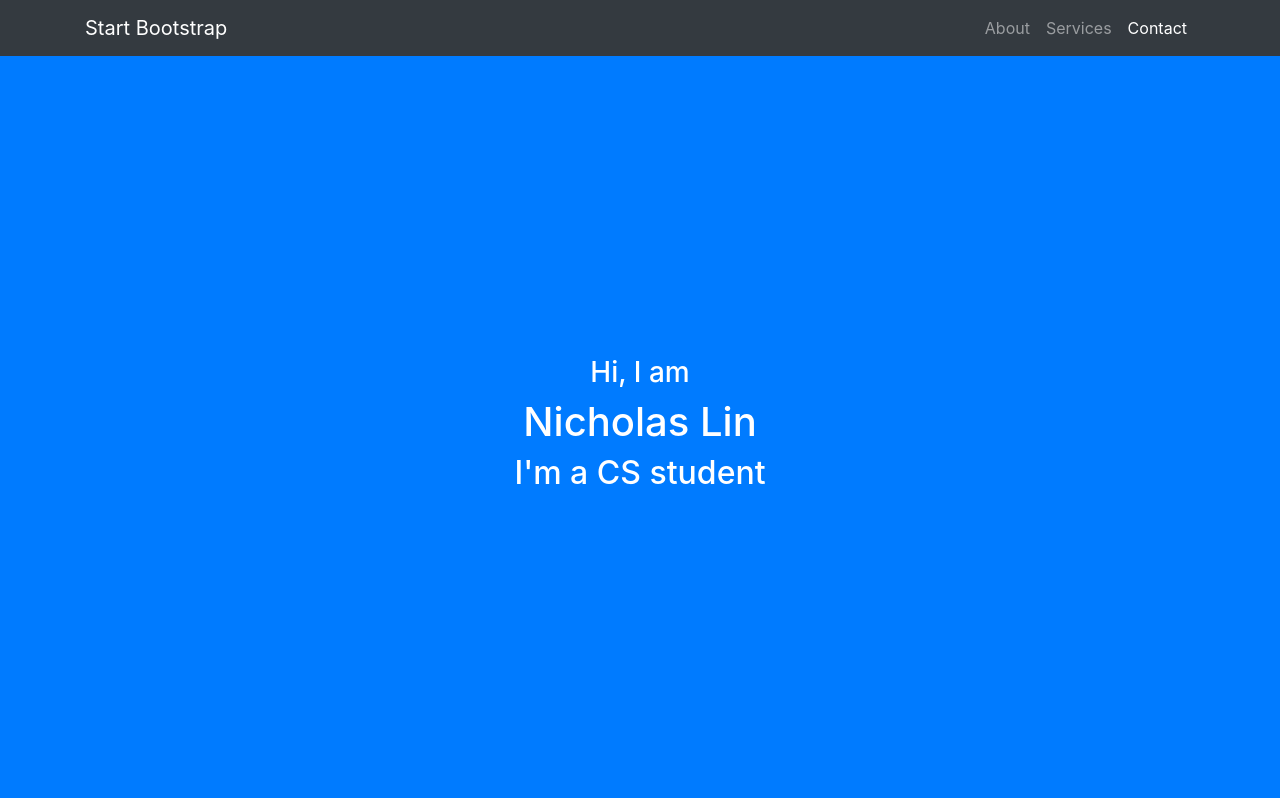
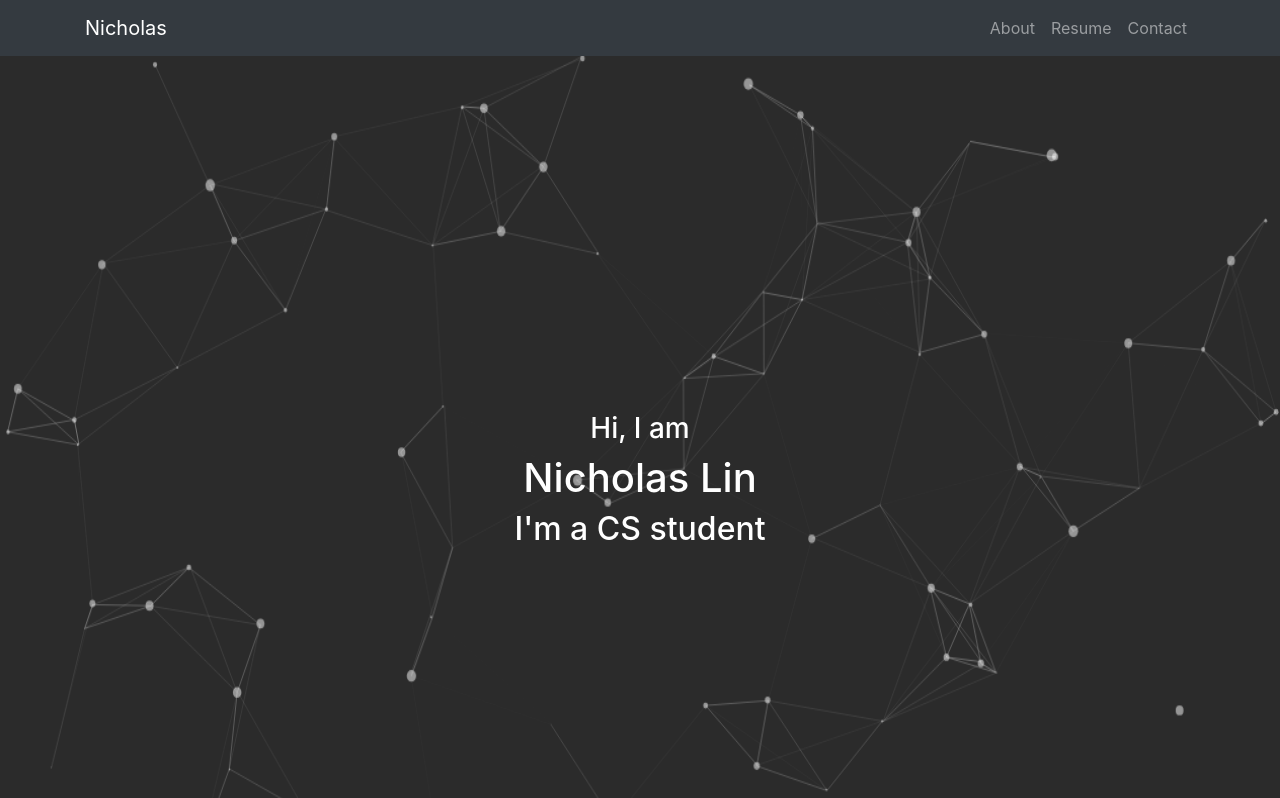
Before and after one commit to Nicholas-Lin/nicholas-lin.github.io, a website with bundled scripts: page custom/index.html in a window 1280 px wide. Shown: the top 798 px of the page. Built offline with nearby package versions, Linux system fonts and the light colour scheme.

Commit message:
Built landing page

```diff
--- a/custom/css/style.css
+++ b/custom/css/style.css
@@ -1,13 +1,75 @@
+@import url("https://fonts.googleapis.com/css2?family=Montserrat&display=swap");
+
 html,
 body,
 header{
     height: 100%;
 }
 
+body{
+    font-family: montserrat;
+}
+
+.navbar{
+    background: transparent !important;
+    top: 0;
+    left: 0;
+    right: 0;
+    z-index: 3;
+    position: absolute;
+}
+
+.scrolled{
+    position: fixed;
+    margin-top: -130px;
+    background: rgb(83, 83, 83) !important;
+    -webkit-box-shadow: 0 0 10px 0 rgba(0, 0, 0, 0.1);
+    box-shadow: 0 0 10px 0 rgba(0, 0, 0, 0.1);
+    padding: 0 15px;
+
+    margin-top: 0px;
+    -webkit-transition: .3s all ease-out;
+    -o-transition: .3s all ease-out;
+    transition: .3s all ease-out;
+}
+
+#particles-js{
+    position:absolute;
+    width: 100%;
+    height: 100%;
+    background-color: #2b2b2b;
+    background-image: url("");
+    background-repeat: no-repeat;
+    background-size: cover;
+    background-position: 50% 50%; }
+
 section{
     padding-top: 0px;
+    padding-bottom: 0px;
+    display: block;
 }
 
+#navi {
+    top: 180px;
+    position: -webkit-sticky;
+    position: sticky;
+    margin: 0;
+}
+.d-flex {
+    display: -webkit-box !important;
+    display: -ms-flexbox !important;
+    display: flex !important;
+}
+.page {
+    width: 100%;
+    margin-bottom: 7em;
+}
+.resume-wrap .text {
+    width: calc(100% - 50px);
+}
+.pl-3, .px-3 {
+    padding-left: 1rem !important;
+}
 .resume-wrap {
     width: 100%;
     margin-bottom: 30px;
--- a/custom/index.html
+++ b/custom/index.html
@@ -8,7 +8,7 @@
   <meta name="description" content="">
   <meta name="author" content="">
 
-  <title>Scrolling Nav - Start Bootstrap Template</title>
+  <title>Custom</title>
 
   <!-- Bootstrap core CSS -->
   <link href="vendor/bootstrap/css/bootstrap.min.css" rel="stylesheet">
@@ -24,9 +24,9 @@
 <body id="page-top">
 
   <!-- Navigation -->
-  <nav class="navbar navbar-expand-lg navbar-dark bg-dark fixed-top" id="mainNav">
+  <nav class="navbar navbar-expand-lg navbar-dark bg-dark sticky-top" id="main-nav">
     <div class="container">
-      <a class="navbar-brand js-scroll-trigger" href="#page-top">Start Bootstrap</a>
+      <a class="navbar-brand js-scroll-trigger" href="#page-top">Nicholas</a>
       <button class="navbar-toggler" type="button" data-toggle="collapse" data-target="#navbarResponsive" aria-controls="navbarResponsive" aria-expanded="false" aria-label="Toggle navigation">
         <span class="navbar-toggler-icon"></span>
       </button>
@@ -36,7 +36,7 @@
             <a class="nav-link js-scroll-trigger" href="#about">About</a>
           </li>
           <li class="nav-item">
-            <a class="nav-link js-scroll-trigger" href="#services">Services</a>
+            <a class="nav-link js-scroll-trigger" href="#resume">Resume</a>
           </li>
           <li class="nav-item">
             <a class="nav-link js-scroll-trigger" href="#contact">Contact</a>
@@ -45,6 +45,19 @@
       </div>
     </div>
   </nav>
+
+<script type="text/javascript">
+    window.addEventListener("scroll", function(){
+      var nav = document.getElementById("main-nav");
+      nav.classList.toggle("scrolled", window.scrollY > 700);
+    })
+  </script>
+
+
+
+  <div id="particles-js"></div>
+  <script src="https://cdn.jsdelivr.net/npm/particles.js@2.0.0/particles.min.js"></script>
+  <script src="js/app.js"></script>
 
   <header class="bg-primary text-white">
       <div class="container-fluid d-flex align-items-center justify-content-center h-100">
@@ -158,6 +171,8 @@
     </div>
   </section>
 
+
+
   <!-- Footer -->
   <footer class="py-5 bg-dark">
     <div class="container">
@@ -176,6 +191,9 @@
   <!-- Custom JavaScript for this theme -->
   <script src="js/scrolling-nav.js"></script>
 
+
+
+
 </body>
 
 </html>
--- /dev/null
+++ b/custom/js/app.js
@@ -0,0 +1,120 @@
+particlesJS('particles-js',
+
+  {
+    "particles": {
+      "number": {
+        "value": 80,
+        "density": {
+          "enable": true,
+          "value_area": 800
+        }
+      },
+      "color": {
+        "value": "#ffffff"
+      },
+      "shape": {
+        "type": "circle",
+        "stroke": {
+          "width": 0,
+          "color": "#000000"
+        },
+        "polygon": {
+          "nb_sides": 5
+        },
+        "image": {
+          "src": "img/github.svg",
+          "width": 100,
+          "height": 100
+        }
+      },
+      "opacity": {
+        "value": 0.5,
+        "random": false,
+        "anim": {
+          "enable": false,
+          "speed": 1,
+          "opacity_min": 0.1,
+          "sync": false
+        }
+      },
+      "size": {
+        "value": 5,
+        "random": true,
+        "anim": {
+          "enable": false,
+          "speed": 40,
+          "size_min": 0.1,
+          "sync": false
+        }
+      },
+      "line_linked": {
+        "enable": true,
+        "distance": 150,
+        "color": "#ffffff",
+        "opacity": 0.4,
+        "width": 1
+      },
+      "move": {
+        "enable": true,
+        "speed": 6,
+        "direction": "none",
+        "random": false,
+        "straight": false,
+        "out_mode": "out",
+        "attract": {
+          "enable": false,
+          "rotateX": 600,
+          "rotateY": 1200
+        }
+      }
+    },
+    "interactivity": {
+      "detect_on": "canvas",
+      "events": {
+        "onhover": {
+          "enable": true,
+          "mode": "repulse"
+        },
+        "onclick": {
+          "enable": true,
+          "mode": "push"
+        },
+        "resize": true
+      },
+      "modes": {
+        "grab": {
+          "distance": 400,
+          "line_linked": {
+            "opacity": 1
+          }
+        },
+        "bubble": {
+          "distance": 400,
+          "size": 40,
+          "duration": 2,
+          "opacity": 8,
+          "speed": 3
+        },
+        "repulse": {
+          "distance": 200
+        },
+        "push": {
+          "particles_nb": 4
+        },
+        "remove": {
+          "particles_nb": 2
+        }
+      }
+    },
+    "retina_detect": true,
+    "config_demo": {
+      "hide_card": false,
+      "background_color": "#b61924",
+      "background_image": "",
+      "background_position": "50% 50%",
+      "background_repeat": "no-repeat",
+      "background_size": "cover"
+    }
+  }
+
+);
```
Also changed, not shown: custom/particles.json (added, +110 -0 lines). Lines whose indentation alone changed are shown as unchanged.
